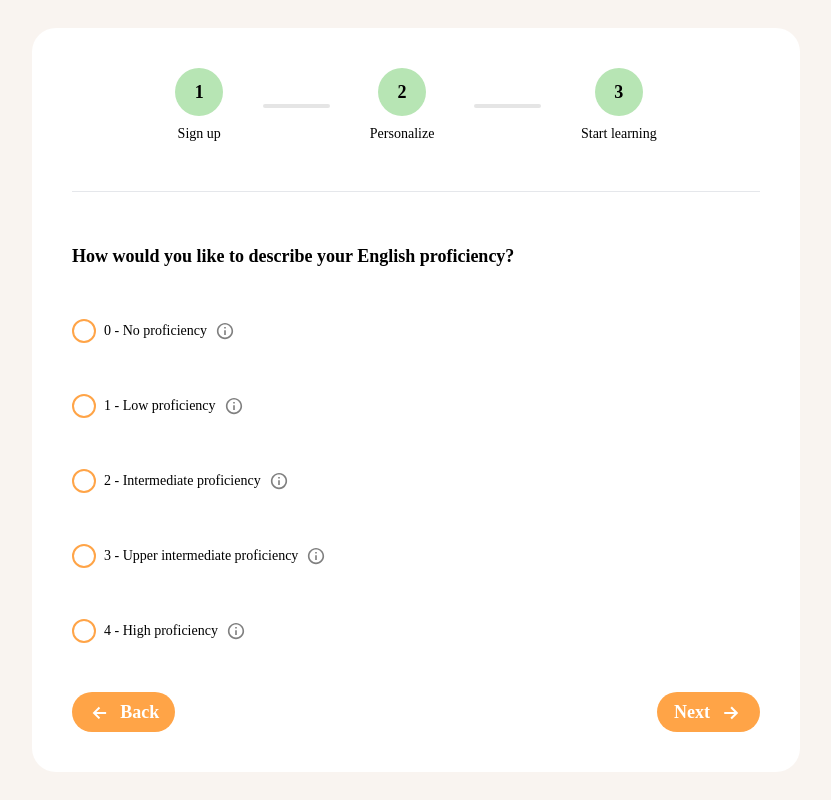
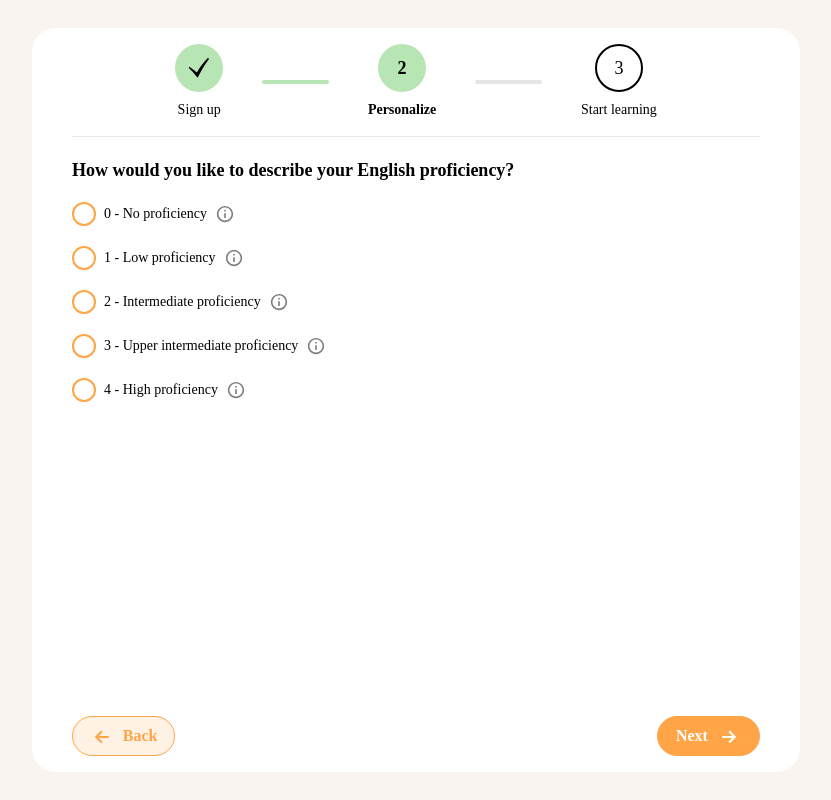
Before and after one commit to Yassinechalouati/Pfe, a React (Create React App) app: page / in a window 1280 px wide. Both pictures are taken after typing "name@example.com", "Sample123", "Sample123" into the empty fields and a click on the button "Next". Shown: the whole page, without its empty margins (224-1055 px from the left). Built offline with nearby package versions, Linux system fonts and the light colour scheme.

Commit message:
updatestuff

```diff
--- a/package.json
+++ b/package.json
@@ -3,11 +3,14 @@
   "version": "0.1.0",
   "private": true,
   "dependencies": {
+    "@reduxjs/toolkit": "^2.1.0",
     "@testing-library/jest-dom": "^5.17.0",
     "@testing-library/react": "^13.4.0",
     "@testing-library/user-event": "^13.5.0",
     "react": "^18.2.0",
     "react-dom": "^18.2.0",
+    "react-icons": "^5.0.1",
+    "react-redux": "^9.1.0",
     "react-scripts": "5.0.1",
     "web-vitals": "^2.1.4"
   },
--- a/src/App.js
+++ b/src/App.js
@@ -1,5 +1,6 @@
 import './App.css';
 import Signup from './pages/signup'
+
 function App() {
   return (
     <Signup></Signup>
--- a/src/components/sign_up/card.js
+++ b/src/components/sign_up/card.js
@@ -5,10 +5,14 @@ import { GrFormNextLink } from "react-icons/gr";
 import { GrFormPreviousLink } from "react-icons/gr";
 import Second from './second_step'
 import Third from './third_step'
+import {useSelector} from 'react-redux'
+
 
 export default function Card() {
     //step index
     const [step, setStep] = useState(0)
+    //getting elements from redux store
+    const userData = useSelector((state) => state.user_data)
 
     //steps
     const content = [
@@ -28,24 +32,23 @@ export default function Card() {
         e.preventDefault()
         setStep(prevValue => prevValue>0 ?prevValue - 1: prevValue)
     }
-    console.log(step)
+
     return(
-        <form className="bg-white px-10 py-4 w-[60%] justify-around rounded-3xl h-[93%] flex flex-col items-center">
-            <Progress></Progress>
+        <form className="bg-white px-10 py-4 w-[60%] space-y-4 rounded-3xl h-[93%] flex flex-col items-center">
+            <Progress step={step}></Progress>
             <hr className="h-1 w-full"></hr>
             {
                 content[step]
             }
-            <div className="flex justify-between w-full">
-                <button type="submit" onClick={handlePrevious} className="bg-button space-x-2 flex justify-center items-center w-[15%] self-end h-10 text-center font-semibold text-lg px-4 py-2 rounded-full text-white cursor-pointer hover:shadow ">
+            <div className={`flex ${step === 0? "justify-end": "justify-between"} w-full flex-grow items-center`}>
+                <button type="submit" onClick={handlePrevious} className={`text-button bg-lightbutton border-button  border space-x-2 ${step === 0? "hidden": ""} flex justify-center items-center w-[15%] self-end h-10 text-center font-semibold text-lg px-4 py-2 rounded-full cursor-pointer hover:shadow`}>
                         <GrFormPreviousLink  size="25"></GrFormPreviousLink>
-                        <span className="text-md">Back</span>
+                        <span className="text-base">Back</span>
                 </button>
-                <button type="submit" onClick={handleNext} className="bg-button space-x-2 flex justify-center items-center w-[15%] self-end h-10 text-center font-semibold text-lg px-4 py-2 rounded-full text-white cursor-pointer hover:shadow ">
-                        <span className="text-md">Next</span>
+                <button type="submit" onClick={handleNext} className="bg-button space-x-2 border border-button flex justify-center items-center w-[15%] self-end h-10 text-center font-semibold text-lg px-4 py-2 rounded-full text-white cursor-pointer hover:shadow">
+                        <span className="text-base">Next</span>
                         <GrFormNextLink size="25"></GrFormNextLink>
                 </button>
-
             </div>
         </form>
     );
--- a/src/components/sign_up/first_step.js
+++ b/src/components/sign_up/first_step.js
@@ -6,7 +6,7 @@ import Fields from './normal_signup'
 export default function First() {
     return (
         <>
-            <span className="font-bold self-start text-lg text-[#000]">
+            <span className="font-bold self-start text-lg text-[#000] flex-grow">
                 Welcome! Choose how to sign up
             </span>
             <span className="text-darkg self-start text-sm">
--- a/src/components/sign_up/normal_signup.js
+++ b/src/components/sign_up/normal_signup.js
@@ -1,12 +1,60 @@
-
-
+import {useDispatch, useSelector} from 'react-redux'
+import { setEmail, setPassword, setConfpass, setPic } from '../../state/userSlice';
+import {useRef} from 'react'
 
 export default function Fields() {
+    //getting userData from store
+    const userData = useSelector((state) => state.user_data )
+
+    //the image reference
+    const picRef = useRef(null)
+
+    //initializing the tool to change the user data on the redux store
+    const dispatch = useDispatch()
+
+    //handling the email field when typing
+    const handleEmailChange =(e) => {
+        dispatch(setEmail(e.target.value))
+    }
+
+    //handling the password field when typing
+    const handlePasswordChange = (e) => {
+        dispatch(setPassword(e.target.value))
+    }
+
+    //handling the confirm password field when typing
+    const handleConfirmPasswordChange = (e) => {
+        dispatch(setConfpass(e.target.value))
+    }
+
+    //handling the insertion of the image
+    const handleImageChange = (event)=> {
+        var reader = new FileReader()
+        if (event.target.files.length > 0) {
+          reader.readAsDataURL(event.target.files[0])
+        reader.onload = () => {
+            dispatch(setPic(reader.result))
+        }
+        reader.onerror = error => {
+          console.log("Error", error)
+        }
+        }
+        else {
+          dispatch(setPic(""))
+        }
+    }
+
+    console.log(userData)
     return(
         <div className="w-full flex flex-col space-y-5 items-center">
-            <div className="flex flex-col items-center">
-                <img src="logo192.png" alt="profilepic" className="h-14 w-14 object-cover cursor pointer rounded-full"></img>
-                <span className="text-darkg text-sm">Choose profile picture</span>
+            <div onClick= {() => picRef.current.click()} className="flex flex-col items-center cursor-pointer">
+                <img
+                    src={userData?.pic !== "" && userData?.pic !== null ? userData?.pic : "logo192.png"}
+                    alt="profilepic"
+                    className="h-14 w-14 object-cover cursor pointer rounded-full"
+                />
+                <span className="text-darkg text-sm">Choose your profile picture</span>
+                <input className="hidden" type="file" ref={picRef} accept="image/*" onChange={handleImageChange}></input>
             </div>
             <div className="flex w-full justify-between">
                 <div className="w-[30%]">
@@ -15,6 +63,8 @@ export default function Fields() {
                         className="shadow text-sm appearance-none border rounded-lg w-full py-2 px-3 text-gray-700 leading-tight focus:outline-none focus:shadow-outline"
                         type="email"
                         pattern="[^\s@]+@[^\s@]+\.[^\s@]+"
+                        value = {userData?.email}
+                        onChange={handleEmailChange}
                         placeholder="Email"
                     />
                 </div>
@@ -23,6 +73,8 @@ export default function Fields() {
                     <input
                         className="shadow text-sm rounded-lg appearance-none border  w-full py-2 px-3 text-gray-700 leading-tight focus:outline-none focus:shadow-outline"
                         type="password"
+                        value = {userData?.password}
+                        onChange={handlePasswordChange}
                         placeholder="Password"
                     />
                 </div>
@@ -31,6 +83,8 @@ export default function Fields() {
                     <input
                         className="shadow text-sm appearance-none border rounded-lg w-full py-2 px-3 text-gray-700 leading-tight focus:outline-none focus:shadow-outline"
                         type="password"
+                        value = {userData?.confpass}
+                        onChange={handleConfirmPasswordChange}
                         placeholder="Confirm Password"
                     />
                 </div>
--- a/src/components/sign_up/progress_bar.js
+++ b/src/components/sign_up/progress_bar.js
@@ -1,14 +1,15 @@
 import Step from './step'
 
 
-export default function Progress() {
+export default function Progress({step}) {
+
     return(
-        <div className="flex items-center w-[70%] justify-between">
-            <Step num="1" title="Sign up"></Step>
-            <div className="h-1 rounded-full w-[14%] bg-lightg"></div>
-            <Step num="2" title="Personalize"></Step>
-            <div className="h-1 w-[14%] rounded-full bg-lightg"></div>
-            <Step num="3" title="Start learning"></Step>
+        <div className="flex items-center w-[70%] justify-between ">
+            <Step num="1" title="Sign up" step={step}></Step>
+            <div className={`h-1 rounded-full w-[14%] ${step+1>1? "bg-elements": "bg-lightg"}`}></div>
+            <Step num="2" title="Personalize" step={step}></Step>
+            <div className={`h-1 rounded-full w-[14%] ${step+1>2? "bg-elements": "bg-lightg"}`}></div>
+            <Step num="3" title="Start learning" step={step}></Step>
         </div>
     )
 }
--- a/src/components/sign_up/radiobutton.js
+++ b/src/components/sign_up/radiobutton.js
@@ -5,7 +5,7 @@ export default function RadioButton({title, infos}) {
 
 
     return (
-        <div className="flex flex-wrap gap-2 self-start">
+        <div className="flex flex-wrap gap-2 self-start ">
             <label  className="flex items-center space-x-2 h-7">
                 <div className=" rounded-full w-6 h-6  flex flex-shrink-0 justify-center items-center relative">
                     <input aria-labelledby="label1" type="radio" name="radio" className="checkbox  border-button appearance-none  focus:outline-none border-2 rounded-full absolute cursor-pointer w-full h-full checked:border-none" />
--- a/src/components/sign_up/step.js
+++ b/src/components/sign_up/step.js
@@ -1,12 +1,19 @@
+import { GiCheckMark } from "react-icons/gi";
 
 
-export default function Step({num, title}) {
+export default function Step({num, title, step}) {
+    console.log(num-1===step)
     return(
         <div className="flex flex-col items-center space-y-2">
-            <div className="rounded-full text-lg font-bold w-12 h-12 bg-elements flex justify-center items-center">
-                {num}
+            <div className={`rounded-full text-lg font-bold w-12 h-12 ${step === num-1? "font-bold": "font-normal"} ${num-1<=step? "bg-elements": "border-2 border-black "} flex justify-center items-center`}>
+                {
+                    num-1<step?
+                    <GiCheckMark size="22" color="black"></GiCheckMark>
+                    :
+                    num
+                }
             </div>
-            <div className="text-sm">
+            <div className={`text-sm  ${step === num-1? "font-bold": ""}`}>
                 {title}
             </div>
         </div>
--- /dev/null
+++ b/src/state/store.js
@@ -0,0 +1,8 @@
+import { configureStore } from '@reduxjs/toolkit'
+import userReducer from './userSlice'
+
+export const store = configureStore({
+  reducer: {
+    userData: userReducer
+  }
+})
--- /dev/null
+++ b/src/state/userSlice.js
@@ -0,0 +1,31 @@
+import { createSlice } from '@reduxjs/toolkit'
+
+const initialState = {
+  email: '',
+  password: '',
+  confpass: '',
+  pic: ''
+}
+
+export const userSlice = createSlice({
+  name: 'user_data',
+  initialState,
+  reducers: {
+    setEmail: (state, action) => {
+      state.email = action.payload;
+    },
+    setPassword: (state, action) => {
+      state.password = action.payload
+    },
+    setConfpass: (state, action) => {
+      state.confpass = action.payload
+    },
+    setPic: (state, action) => {
+      state.pic = action.payload
+    },
+  },
+})
+
+
+export const { setEmail, setPassword, setConfpass, setPic } = userSlice.actions
+export default userSlice.reducer
--- a/tailwind.config.js
+++ b/tailwind.config.js
@@ -9,7 +9,8 @@ module.exports = {
         'elements' : '#B7E5B4',
         'button2' : '#F28585',
         'darkg' : '#767676',
-        'lightg': '#E5E5E5'
+        'lightg': '#E5E5E5',
+        'lightbutton': '#FFF2E5'
       }
     },
   },
```
Also changed, not shown: src/index.js (+7 -1 lines), 1 other file (tests, documents, lock files or other folders).
